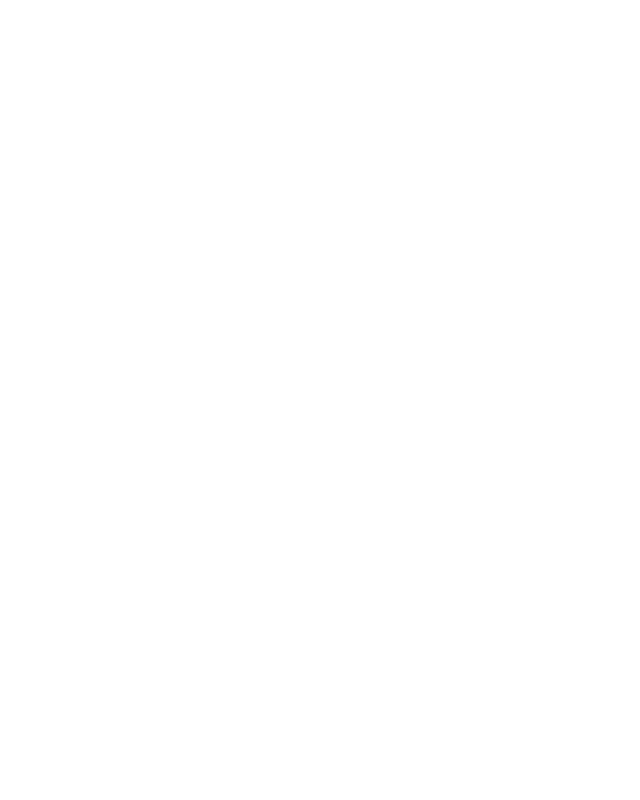
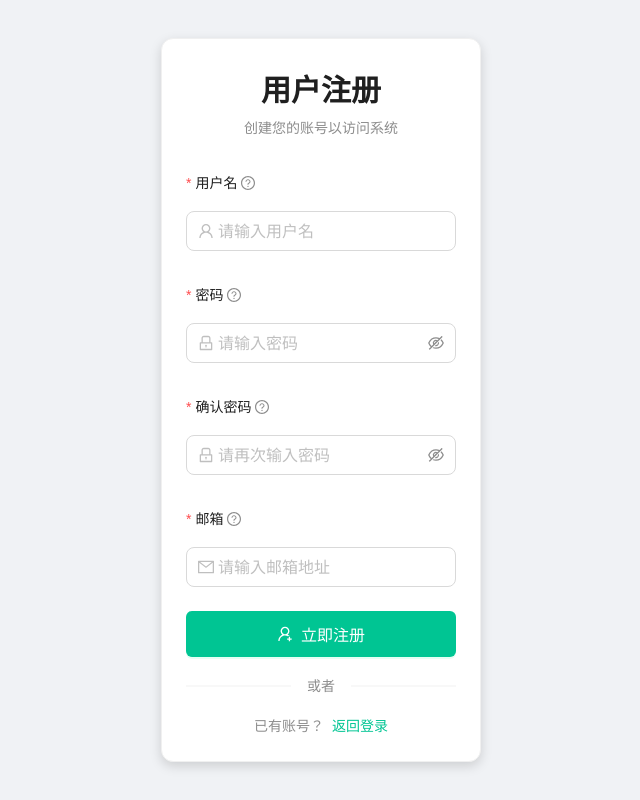
Before and after one commit to Koishi-514-z/RGY-Frontend, a React (Create React App) app: page /register in a window 1280 px wide. Shown: the whole page, without its empty margins (319-959 px from the left). Built offline with nearby package versions, Linux system fonts and the light colour scheme.

Commit message:
registerpage

```diff
--- a/src/components/loginform.jsx
+++ b/src/components/loginform.jsx
@@ -1,10 +1,10 @@
 import React from "react";
-import { Button, Checkbox, Form, Input, Row, Col, App, Card, Typography, Divider, Space } from "antd";
+import { Button, Checkbox, Form, Input, Row, Col, App, Typography, Divider, Space } from "antd";
 import { useNavigate, Link } from 'react-router-dom';
 import { UserOutlined, LockOutlined, LoginOutlined } from "@ant-design/icons";
 import { login } from "../service/user";
 
-const { Title, Text } = Typography;
+const { Text } = Typography;
 
 export default function LoginForm() {
     const navigate = useNavigate();
@@ -27,19 +27,6 @@
     };
 
     return (
-        <Row justify="center" align="middle" style={{ minHeight: '100vh', background: '#f0f2f5' }}>
-            <Col xs={22} sm={16} md={12} lg={8} xl={6}>
-                <Card
-                    style={{
-                        boxShadow: '0 4px 12px rgba(0, 0, 0, 0.15)',
-                        borderRadius: '12px',
-                    }}
-                >
-                    <div style={{ textAlign: 'center', marginBottom: 24 }}>
-                        <Title level={2} style={{ margin: '8px 0' }}>欢迎登录</Title>
-                        <Text type="secondary">登录以继续访问系统</Text>
-                    </div>
-
         <Form
             name="login"
             layout="vertical"
@@ -108,8 +95,5 @@
                 </Space>
             </div>
         </Form>
-                </Card>
-            </Col>
-        </Row>
     )
 }
--- /dev/null
+++ b/src/components/registerform.jsx
@@ -0,0 +1,169 @@
+import React, { useState } from "react";
+import { Form, Input, Button, App, Row, Col, Card, Typography, Divider, Space } from 'antd';
+import { UserOutlined, LockOutlined, MailOutlined, UserAddOutlined } from "@ant-design/icons";
+import { Link, useNavigate } from 'react-router-dom';
+import { userExisted, addUser, login } from "../service/user";
+
+const { Title, Text } = Typography;
+
+export default function RegisterForm() {
+    const [form] = Form.useForm();
+    const navigate = useNavigate();
+    const { message, modal } = App.useApp();
+
+    const onFinish = async (values) => {
+        const existed = await userExisted(values.username);
+        if(existed) {
+            modal.warning({
+                title: '注册失败',
+                content: '用户名已存在',
+            });
+            return;
+        }
+
+        const now = new Date();
+        const timestamp = now.getTime();
+        const newUser = {
+            password: values.password,
+            profile: {
+                userid: values.username + "_" + timestamp.toString(),
+                username: values.username,
+                email: values.email,
+                avatar: null,
+            }
+        };
+        const add = await addUser(newUser);
+        if(!add) {
+            modal.error({
+                title: '注册失败',
+                content: '创建用户失败，请检查是否已正确连接到后端应用',
+            });
+            return;
+        }
+
+        const res = await login(values.username, values.password);
+        if(!res) {
+            message.error('登录失败');
+        }
+        message.success('注册成功');
+        setTimeout(() => {
+            navigate('/home');
+        }, 1500);
+    }
+
+    return (
+        <Form
+            form={form}
+            name="register"
+            onFinish={onFinish}
+            layout="vertical"
+            scrollToFirstError
+            size="large"
+        >
+            <Form.Item
+                name="username"
+                label="用户名"
+                required
+                tooltip="请填写用户名, 3到20个字符之间"
+                rules={[
+                    { required: true, message: '请输入用户名' },
+                    { min: 3, message: '用户名至少3个字符' },
+                    { max: 20, message: '用户名最多20个字符' }
+                ]}
+            >
+                <Input
+                    prefix={<UserOutlined style={{ color: '#bfbfbf' }} />}
+                    placeholder="请输入用户名"
+                    size="large"
+                />
+            </Form.Item>
+
+            <Form.Item
+                name="password"
+                label="密码"
+                required
+                tooltip="请填写密码, 至少6位"
+                rules={[
+                    { required: true, message: '请输入密码' },
+                    { min: 6, message: '密码至少6个字符' }
+                ]}
+            >
+                <Input.Password
+                    prefix={<LockOutlined style={{ color: '#bfbfbf' }} />}
+                    placeholder="请输入密码"
+                    size="large"
+                />
+            </Form.Item>
+
+            <Form.Item
+                name="confirm"
+                label="确认密码"
+                required
+                tooltip="请再次填写密码"
+                dependencies={['password']}
+                rules={[
+                    { required: true, message: '请确认密码' },
+                    ({ getFieldValue }) => ({
+                        validator(_, value) {
+                            if (!value || getFieldValue('password') === value) {
+                                return Promise.resolve();
+                            }
+                            return Promise.reject(new Error('两次输入的密码不匹配!'));
+                        },
+                    }),
+                ]}
+            >
+                <Input.Password
+                    prefix={<LockOutlined style={{ color: '#bfbfbf' }} />}
+                    placeholder="请再次输入密码"
+                    size="large"
+                />
+            </Form.Item>
+
+            <Form.Item
+                name="email"
+                label="邮箱"
+                required
+                tooltip="请填写邮箱地址"
+                rules={[
+                    { required: true, message: '请输入邮箱' },
+                    { type: 'email', message: '请输入有效的邮箱地址!' }
+                ]}
+            >
+                <Input
+                    prefix={<MailOutlined style={{ color: '#bfbfbf' }} />}
+                    placeholder="请输入邮箱地址"
+                    size="large"
+                />
+            </Form.Item>
+
+            <Form.Item style={{ marginBottom: 12 }}>
+                <Button
+                    type="primary"
+                    htmlType="submit"
+                    icon={<UserAddOutlined />}
+                    style={{
+                        width: '100%',
+                        height: '46px',
+                        borderRadius: '6px',
+                        fontSize: '16px',
+                        fontWeight: 500
+                    }}
+                >
+                    立即注册
+                </Button>
+            </Form.Item>
+
+            <Divider style={{ margin: '16px 0' }}>
+                <Text type="secondary">或者</Text>
+            </Divider>
+
+            <div style={{ textAlign: 'center' }}>
+                <Space>
+                    <Text type="secondary">已有账号？</Text>
+                    <Link to="/login" style={{ fontWeight: 500 }}>返回登录</Link>
+                </Space>
+            </div>
+        </Form>
+    );
+}
--- a/src/page/LoginPage.jsx
+++ b/src/page/LoginPage.jsx
@@ -1,10 +1,28 @@
 import React from "react";
+import { Row, Col, Typography, Card } from "antd";
 import LoginForm from "../components/loginform";
+
+const { Title, Text } = Typography;
 
 export default function LoginPage() {
     return (
         <div>
-            <LoginForm />
+            <Row justify="center" align="middle" style={{ minHeight: '100vh', background: '#f0f2f5' }}>
+                <Col xs={22} sm={16} md={12} lg={8} xl={6}>
+                    <Card
+                        style={{
+                            boxShadow: '0 4px 12px rgba(0, 0, 0, 0.15)',
+                            borderRadius: '12px',
+                        }}
+                    >
+                        <div style={{ textAlign: 'center', marginBottom: 24 }}>
+                            <Title level={2} style={{ margin: '8px 0' }}>欢迎登录</Title>
+                            <Text type="secondary">登录以继续访问系统</Text>
+                        </div>
+                        <LoginForm />
+                    </Card>
+                </Col>
+            </Row>
         </div>
     )
 }
--- a/src/page/RegisterPage.jsx
+++ b/src/page/RegisterPage.jsx
@@ -1,5 +1,28 @@
-import React, { useState, useEffect } from "react";
+import React from "react";
+import { Row, Col, Typography, Card } from "antd";
+import RegisterForm from "../components/registerform";
+
+const { Title, Text } = Typography;
 
 export default function RegisterPage() {
-
+    return (
+        <div>
+            <Row justify="center" align="middle" style={{ minHeight: '100vh', background: '#f0f2f5' }}>
+                <Col xs={22} sm={16} md={12} lg={8} xl={6}>
+                    <Card
+                        style={{
+                            boxShadow: '0 4px 12px rgba(0, 0, 0, 0.15)',
+                            borderRadius: '12px',
+                        }}
+                    >
+                        <div style={{ textAlign: 'center', marginBottom: 24 }}>
+                            <Title level={2} style={{ margin: '8px 0' }}>用户注册</Title>
+                            <Text type="secondary">创建您的账号以访问系统</Text>
+                        </div>
+                        <RegisterForm />
+                    </Card>
+                </Col>
+            </Row>
+        </div>
+    );
 }
--- a/src/service/user.jsx
+++ b/src/service/user.jsx
@@ -13,3 +13,28 @@
     }
     return res;
 }
+
+export async function userExisted(username) {
+    username = encodeURIComponent(username);
+    const url = `${PREFIX}/user/existed?username=${username}`;
+    let res;
+    try {
+        res = await getJson(url);
+    } catch (e) {
+        console.log(e);
+        res = false;
+    }
+    return res;
+}
+
+export async function addUser(user) {
+    const url = `${PREFIX}/user/add`;
+    let res;
+    try {
+        res = await post(url, user);
+    } catch (e) {
+        console.log(e);
+        res = false;
+    }
+    return res;
+}
```
Lines whose indentation alone changed are shown as unchanged.
